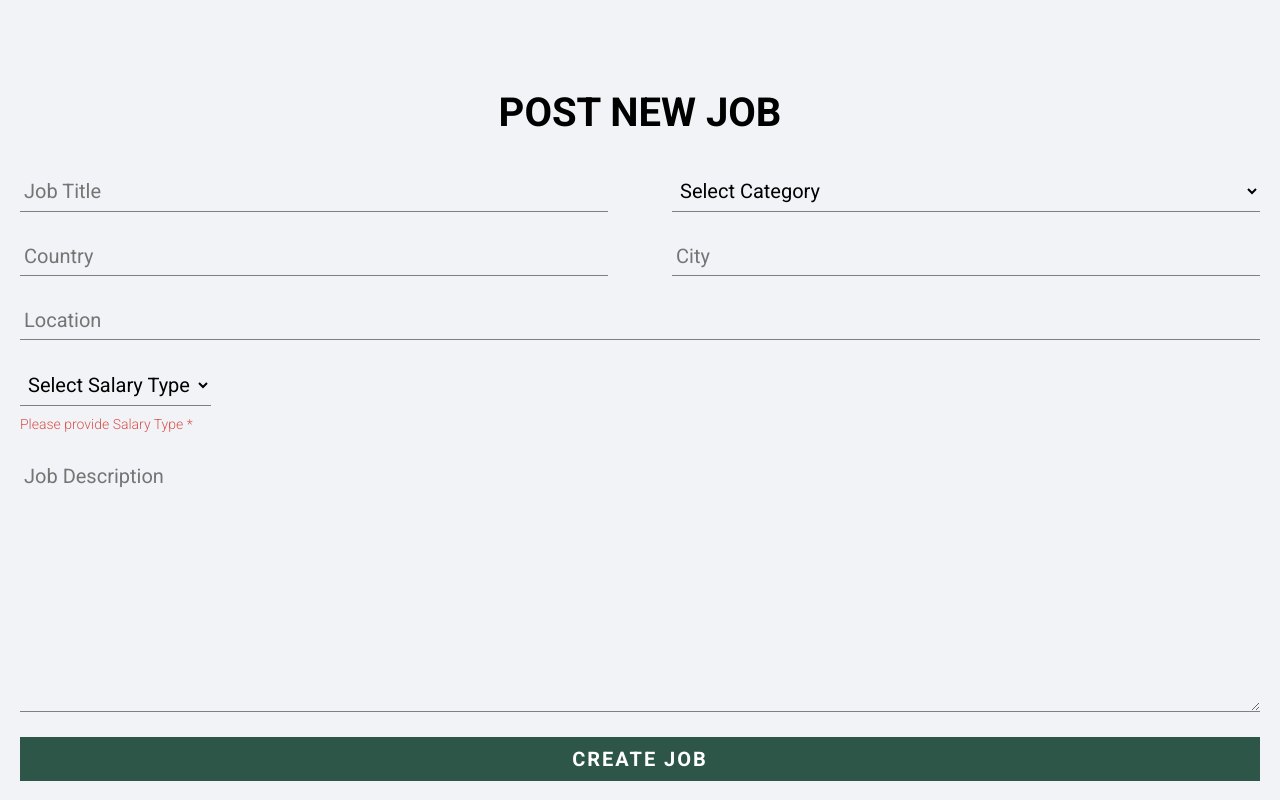
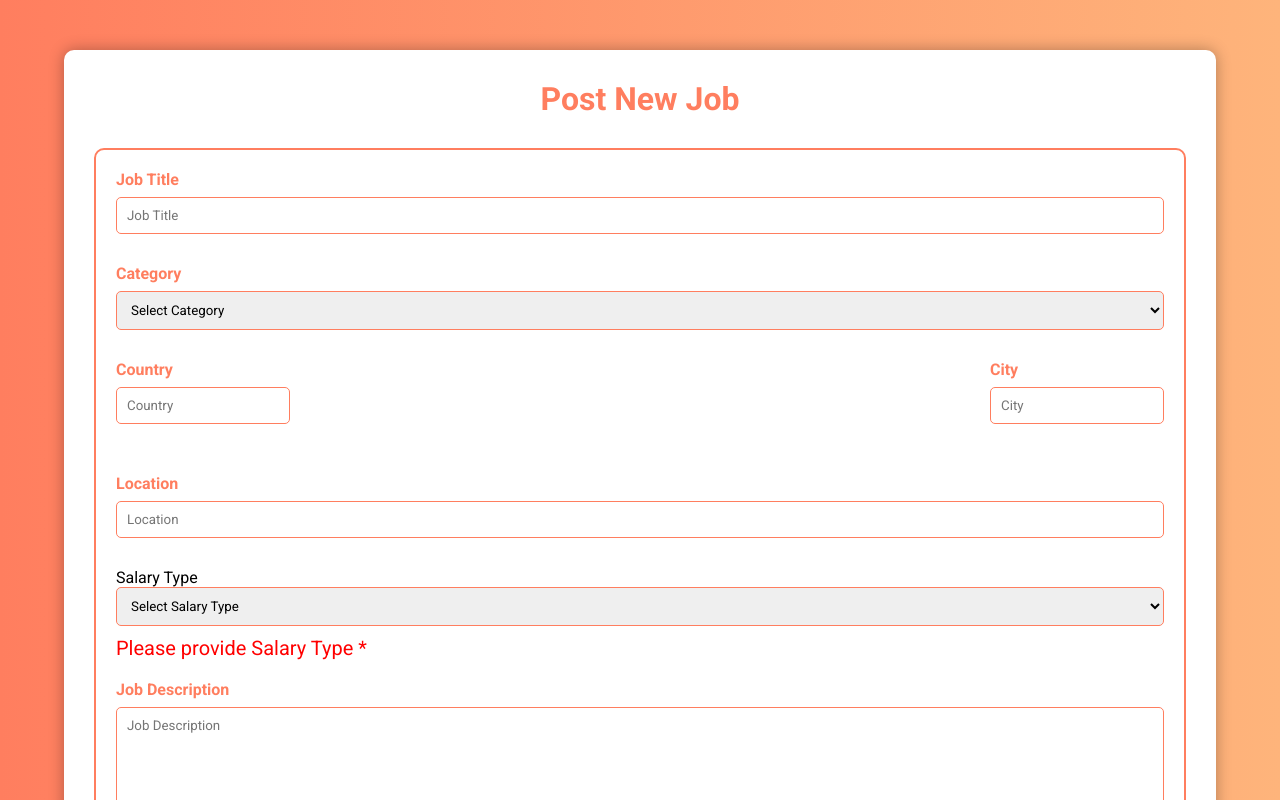
Before and after one commit to aayRJ23/Project-Job-Dekho-Client, a React (Vite) app: page /job/post in a window 1280 px wide. Shown: the top 800 px of the page. Built offline with nearby package versions, Linux system fonts and the light colour scheme; no server answers.

Commit message:
Changes in UI

```diff
--- /dev/null
+++ b/src/components/Job/Jobs.css
@@ -0,0 +1,78 @@
+/* Jobs.css */
+
+body {
+    margin: 0;
+    font-family: 'Arial', sans-serif;
+    background: linear-gradient(to right, #4facfe, #00f2fe);
+    color: black;
+  }
+
+  .jobs-page {
+    padding: 50px 0;
+    min-height: 100vh;
+  }
+
+  .container {
+    width: 90%;
+    max-width: 1200px;
+    margin: 100px auto;
+    background: white;
+    border-radius: 10px;
+    padding: 30px;
+    box-shadow: 0 0 15px rgba(0, 0, 0, 0.3);
+  }
+
+  h1 {
+    text-align: center;
+    margin-bottom: 30px;
+    font-size: 32px;
+    font-weight: bold;
+    color: #4facfe;
+  }
+
+  .jobs-banner {
+    display: flex;
+    flex-wrap: wrap;
+    gap: 20px;
+    justify-content: center;
+  }
+
+  .job-card {
+    background: white;
+    border-radius: 10px;
+    padding: 20px;
+    width: 250px;
+    box-shadow: 0 0 10px rgba(0, 0, 0, 0.1);
+    transition: transform 0.3s ease, box-shadow 0.3s ease;
+  }
+
+  .job-card h2 {
+    font-size: 20px;
+    margin-bottom: 10px;
+    color: #4facfe;
+  }
+
+  .job-card p {
+    margin: 5px 0;
+  }
+
+  .details-link {
+    display: inline-block;
+    margin-top: 10px;
+    padding: 10px 15px;
+    border-radius: 5px;
+    background: linear-gradient(to right, #66a6ff, #89f7fe);
+    color: white;
+    text-decoration: none;
+    transition: background 0.3s ease, color 0.3s ease;
+  }
+
+  .details-link:hover {
+    background: linear-gradient(to right, #89f7fe, #66a6ff);
+    color: black;
+  }
+
+  .job-card:hover {
+    transform: translateY(-10px);
+    box-shadow: 0 0 15px rgba(0, 0, 0, 0.2);
+  }
--- a/src/components/Job/Jobs.jsx
+++ b/src/components/Job/Jobs.jsx
@@ -2,11 +2,13 @@ import React, { useContext, useEffect, useState } from "react";
 import axios from "axios";
 import { Link, useNavigate } from "react-router-dom";
 import { Context } from "../../main";
+import "./Jobs.css";
 
 const Jobs = () => {
   const [jobs, setJobs] = useState([]);
   const { isAuthorized } = useContext(Context);
   const navigateTo = useNavigate();
+
   useEffect(() => {
     try {
       axios
@@ -20,23 +22,26 @@ const Jobs = () => {
       console.log(error);
     }
   }, []);
+
   if (!isAuthorized) {
     navigateTo("/");
   }
 
   return (
-    <section className="jobs page">
+    <section className="jobs-page">
       <div className="container">
-        <h1>ALL AVAILABLE JOBS</h1>
-        <div className="banner">
+        <h1>All Available Jobs</h1>
+        <div className="jobs-banner">
           {jobs.jobs &&
             jobs.jobs.map((element) => {
               return (
-                <div className="card" key={element._id}>
-                  <p>{element.title}</p>
+                <div className="job-card" key={element._id}>
+                  <h2>{element.title}</h2>
                   <p>{element.category}</p>
                   <p>{element.country}</p>
-                  <Link to={`/job/${element._id}`}>Job Details</Link>
+                  <Link to={`/job/${element._id}`} className="details-link">
+                    Job Details
+                  </Link>
                 </div>
               );
             })}
--- /dev/null
+++ b/src/components/Job/PostJob.css
@@ -0,0 +1,119 @@
+/* PostJob.css */
+
+body {
+    margin: 0;
+    font-family: 'Arial', sans-serif;
+    background: linear-gradient(to right, #ff7e5f, #feb47b);
+    color: black;
+  }
+
+  .job-post-page {
+    padding: 50px 0;
+    min-height: 100vh;
+  }
+
+  .container {
+    width: 90%;
+    max-width: 1200px;
+    margin: 0 auto;
+    background: white;
+    border-radius: 10px;
+    padding: 30px;
+    box-shadow: 0 0 15px rgba(0, 0, 0, 0.3);
+  }
+
+  h3 {
+    text-align: center;
+    margin-bottom: 30px;
+    font-size: 32px;
+    font-weight: bold;
+    color: #ff7e5f;
+  }
+
+  form {
+    display: flex;
+    flex-direction: column;
+    border: 2px solid #ff7e5f;
+    padding: 20px;
+    border-radius: 10px;
+  }
+
+  .form-wrapper {
+    margin-bottom: 20px;
+  }
+
+  .form-wrapper label {
+    display: block;
+    margin-bottom: 8px;
+    font-weight: bold;
+    color: #ff7e5f;
+  }
+
+  .wrapper {
+    display: flex;
+    justify-content: space-between;
+    margin-bottom: 20px;
+  }
+
+  .wrapper input,
+  .salary-wrapper select,
+  .salary-wrapper input,
+  textarea,
+  .animated-input,
+  .animated-select,
+  .animated-textarea {
+    width: 100%;
+    padding: 10px;
+    border: 1px solid #ff7e5f;
+    border-radius: 5px;
+    margin-bottom: 10px;
+    transition: background-color 0.3s ease, box-shadow 0.3s ease;
+  }
+
+  .animated-input:focus,
+  .animated-select:focus,
+  .animated-textarea:focus {
+    background-color: rgba(255, 126, 95, 0.1);
+    box-shadow: 0 0 10px rgba(255, 126, 95, 0.5);
+  }
+
+  .salary-wrapper {
+    margin-bottom: 20px;
+  }
+
+  .salary-wrapper select,
+  .ranged-salary input {
+    width: 100%;
+    padding: 10px;
+    border: 1px solid #ff7e5f;
+    border-radius: 5px;
+    margin-bottom: 10px;
+  }
+
+  .salary-message {
+    color: #ff0000;
+  }
+
+  textarea {
+    width: 100%;
+    padding: 10px;
+    border: 1px solid #ff7e5f;
+    border-radius: 5px;
+    resize: none;
+  }
+
+  .submit-button {
+    padding: 15px;
+    border: none;
+    border-radius: 5px;
+    background: linear-gradient(to right, #66a6ff, #89f7fe);
+    color: black;
+    cursor: pointer;
+    transition: background-color 0.3s ease, color 0.3s ease;
+    font-size: 16px;
+  }
+
+  .submit-button:hover {
+    background: linear-gradient(to right, #89f7fe, #66a6ff);
+    color: white;
+  }
--- a/src/components/Job/PostJob.jsx
+++ b/src/components/Job/PostJob.jsx
@@ -3,6 +3,8 @@ import axios from "axios";
 import toast from "react-hot-toast";
 import { useNavigate } from "react-router-dom";
 import { Context } from "../../main";
+import "./PostJob.css";
+
 const PostJob = () => {
   const [title, setTitle] = useState("");
   const [description, setDescription] = useState("");
@@ -74,70 +76,78 @@ const PostJob = () => {
 
   return (
     <>
-      <div className="job_post page">
+      <div className="job-post-page">
         <div className="container">
-          <h3>POST NEW JOB</h3>
+          <h3>Post New Job</h3>
           <form onSubmit={handleJobPost}>
-            <div className="wrapper">
+            <div className="form-wrapper">
+              <label>Job Title</label>
               <input
                 type="text"
                 value={title}
                 onChange={(e) => setTitle(e.target.value)}
                 placeholder="Job Title"
+                className="animated-input"
               />
+            </div>
+            <div className="form-wrapper">
+              <label>Category</label>
               <select
                 value={category}
                 onChange={(e) => setCategory(e.target.value)}
+                className="animated-select"
               >
                 <option value="">Select Category</option>
                 <option value="Graphics & Design">Graphics & Design</option>
-                <option value="Mobile App Development">
-                  Mobile App Development
-                </option>
-                <option value="Frontend Web Development">
-                  Frontend Web Development
-                </option>
-                <option value="MERN Stack Development">
-                  MERN STACK Development
-                </option>
+                <option value="Mobile App Development">Mobile App Development</option>
+                <option value="Frontend Web Development">Frontend Web Development</option>
+                <option value="MERN Stack Development">MERN STACK Development</option>
                 <option value="Account & Finance">Account & Finance</option>
-                <option value="Artificial Intelligence">
-                  Artificial Intelligence
-                </option>
+                <option value="Artificial Intelligence">Artificial Intelligence</option>
                 <option value="Video Animation">Video Animation</option>
-                <option value="MEAN Stack Development">
-                  MEAN STACK Development
-                </option>
-                <option value="MEVN Stack Development">
-                  MEVN STACK Development
-                </option>
+                <option value="MEAN Stack Development">MEAN STACK Development</option>
+                <option value="MEVN Stack Development">MEVN STACK Development</option>
                 <option value="Data Entry Operator">Data Entry Operator</option>
               </select>
             </div>
             <div className="wrapper">
+              <div className="form-wrapper">
+                <label>Country</label>
                 <input
                   type="text"
                   value={country}
                   onChange={(e) => setCountry(e.target.value)}
                   placeholder="Country"
+                  className="animated-input"
                 />
+              </div>
+              <div className="form-wrapper">
+                <label>City</label>
                 <input
                   type="text"
                   value={city}
                   onChange={(e) => setCity(e.target.value)}
                   placeholder="City"
+                  className="animated-input"
                 />
               </div>
+            </div>
+            <div className="form-wrapper">
+              <label>Location</label>
               <input
                 type="text"
                 value={location}
                 onChange={(e) => setLocation(e.target.value)}
                 placeholder="Location"
+                className="animated-input"
               />
-            <div className="salary_wrapper">
+            </div>
+            <div className="salary-wrapper">
+              <label>Salary Type</label>
               <select
                 value={salaryType}
                 onChange={(e) => setSalaryType(e.target.value)}
+                className="animated-select"
               >
                 <option value="default">Select Salary Type</option>
                 <option value="Fixed Salary">Fixed Salary</option>
@@ -145,39 +155,57 @@ const PostJob = () => {
               </select>
               <div>
                 {salaryType === "default" ? (
-                  <p>Please provide Salary Type *</p>
+                  <p className="salary-message">Please provide Salary Type *</p>
                 ) : salaryType === "Fixed Salary" ? (
+                  <div className="form-wrapper">
+                    <label>Fixed Salary</label>
                     <input
                       type="number"
                       placeholder="Enter Fixed Salary"
                       value={fixedSalary}
                       onChange={(e) => setFixedSalary(e.target.value)}
+                      className="animated-input"
                     />
+                  </div>
                 ) : (
-                  <div className="ranged_salary">
+                  <div className="ranged-salary">
+                    <div className="form-wrapper">
+                      <label>Salary From</label>
                       <input
                         type="number"
                         placeholder="Salary From"
                         value={salaryFrom}
                         onChange={(e) => setSalaryFrom(e.target.value)}
+                        className="animated-input"
                       />
+                    </div>
+                    <div className="form-wrapper">
+                      <label>Salary To</label>
                       <input
                         type="number"
                         placeholder="Salary To"
                         value={salaryTo}
                         onChange={(e) => setSalaryTo(e.target.value)}
+                        className="animated-input"
                       />
+                    </div>
                   </div>
                 )}
               </div>
             </div>
+            <div className="form-wrapper">
+              <label>Job Description</label>
               <textarea
                 rows="10"
                 value={description}
                 onChange={(e) => setDescription(e.target.value)}
                 placeholder="Job Description"
+                className="animated-textarea"
               />
-            <button type="submit">Create Job</button>
+            </div>
+            <button type="submit" className="submit-button">
+              Create Job
+            </button>
           </form>
         </div>
       </div>
--- /dev/null
+++ b/src/components/Layout/Navbar.css
@@ -0,0 +1,111 @@
+/* Navbar.css */
+
+.navbar {
+    width: 100%;
+    background-color: rgba(0, 0, 0, 0.85); /* Glossy black */
+    color: white;
+    display: flex;
+    justify-content: center;
+    align-items: center;
+    padding: 15px 0;
+    position: fixed;
+    top: 0;
+    z-index: 1000;
+    box-shadow: 0 4px 6px rgba(0, 0, 139, 0.3); /* Dark blue shadow */
+    transition: top 0.3s ease;
+  }
+
+  .navbarShow {
+    top: 0;
+  }
+
+  .navbarHide {
+    top: -100px;
+  }
+
+  .navbarContainer {
+    width: 90%;
+    max-width: 1200px;
+    display: flex;
+    justify-content: space-between;
+    align-items: center;
+  }
+
+  .navbarLogo img {
+    height: 40px;
+  }
+
+  .navbarMenu {
+    list-style: none;
+    display: flex;
+    align-items: center;
+    transition: transform 0.3s ease;
+  }
+
+  .navbarMenu.showMenu {
+    transform: translateX(0);
+  }
+
+  .navbarMenu li {
+    margin-left: 20px;
+  }
+
+  .navbarMenu li a {
+    color: white;
+    text-decoration: none;
+    font-size: 16px;
+    transition: color 0.3s ease, background-color 0.3s ease;
+    padding: 20px 20px;
+    border-radius: 5px;
+  }
+
+  .navbarMenu li a:hover,
+  .navbarMenu li a.active {
+    color: #000000; /* Blue text */
+    font-weight: bold;
+    background-color: rgb(233, 224, 152); /* White background */
+  }
+
+  .logoutButton {
+    background: linear-gradient(to right, #66a6ff, #89f7fe); /* Gradient effect */
+    color: white;
+    border: none;
+    padding: 10px 20px;
+    cursor: pointer;
+    font-size: 16px;
+    border-radius: 5px;
+    transition: background-color 0.3s ease, color 0.3s ease;
+  }
+
+  .logoutButton:hover {
+    background: linear-gradient(to right, #89f7fe, #66a6ff); /* Gradient effect on hover */
+    color: #0000ff; /* Blue text */
+  }
+
+  .navbarHamburger {
+    display: none;
+    cursor: pointer;
+    font-size: 24px;
+    color: white;
+  }
+
+  @media (max-width: 768px) {
+    .navbarMenu {
+      flex-direction: column;
+      position: absolute;
+      top: 60px;
+      left: 0;
+      width: 100%;
+      background-color: rgba(0, 0, 0, 0.85); /* Glossy black */
+      transform: translateX(-100%);
+      transition: transform 0.3s ease;
+    }
+
+    .navbarMenu li {
+      margin: 10px 0;
+    }
+
+    .navbarHamburger {
+      display: block;
+    }
+  }
--- a/src/components/Layout/Navbar.jsx
+++ b/src/components/Layout/Navbar.jsx
@@ -1,9 +1,10 @@
-import React, { useContext, useEffect, useState } from "react";
+import React, { useContext, useState } from "react";
 import { Context } from "../../main";
 import { Link, useNavigate } from "react-router-dom";
 import axios from "axios";
 import toast from "react-hot-toast";
 import { GiHamburgerMenu } from "react-icons/gi";
+import "./Navbar.css";  // Import the CSS file
 
 const Navbar = () => {
   const [show, setShow] = useState(false);
@@ -22,17 +23,18 @@ const Navbar = () => {
       setIsAuthorized(false);
       navigateTo("/login");
     } catch (error) {
-      toast.error(error.response.data.message), setIsAuthorized(true);
+      toast.error(error.response.data.message);
+      setIsAuthorized(true);
     }
   };
 
   return (
-    <nav className={isAuthorized ? "navbarShow" : "navbarHide"}>
-      <div className="container">
-        <div className="logo">
+    <nav className={`navbar ${isAuthorized ? "navbarShow" : "navbarHide"}`}>
+      <div className="navbarContainer">
+        <div className="navbarLogo">
           <img src="/JobZee-logos__white.png" alt="logo" />
         </div>
-        <ul className={!show ? "menu" : "show-menu menu"}>
+        <ul className={`navbarMenu ${show ? "showMenu" : ""}`}>
           <li>
             <Link to={"/"} onClick={() => setShow(false)}>
               HOME
@@ -66,10 +68,13 @@ const Navbar = () => {
           ) : (
             <></>
           )}
-
-          <button onClick={handleLogout}>LOGOUT</button>
+          <li>
+            <button className="logoutButton" onClick={handleLogout}>
+              LOGOUT
+            </button>
+          </li>
         </ul>
-        <div className="hamburger">
+        <div className="navbarHamburger">
           <GiHamburgerMenu onClick={() => setShow(!show)} />
         </div>
       </div>
```
Lines whose indentation alone changed are shown as unchanged.
